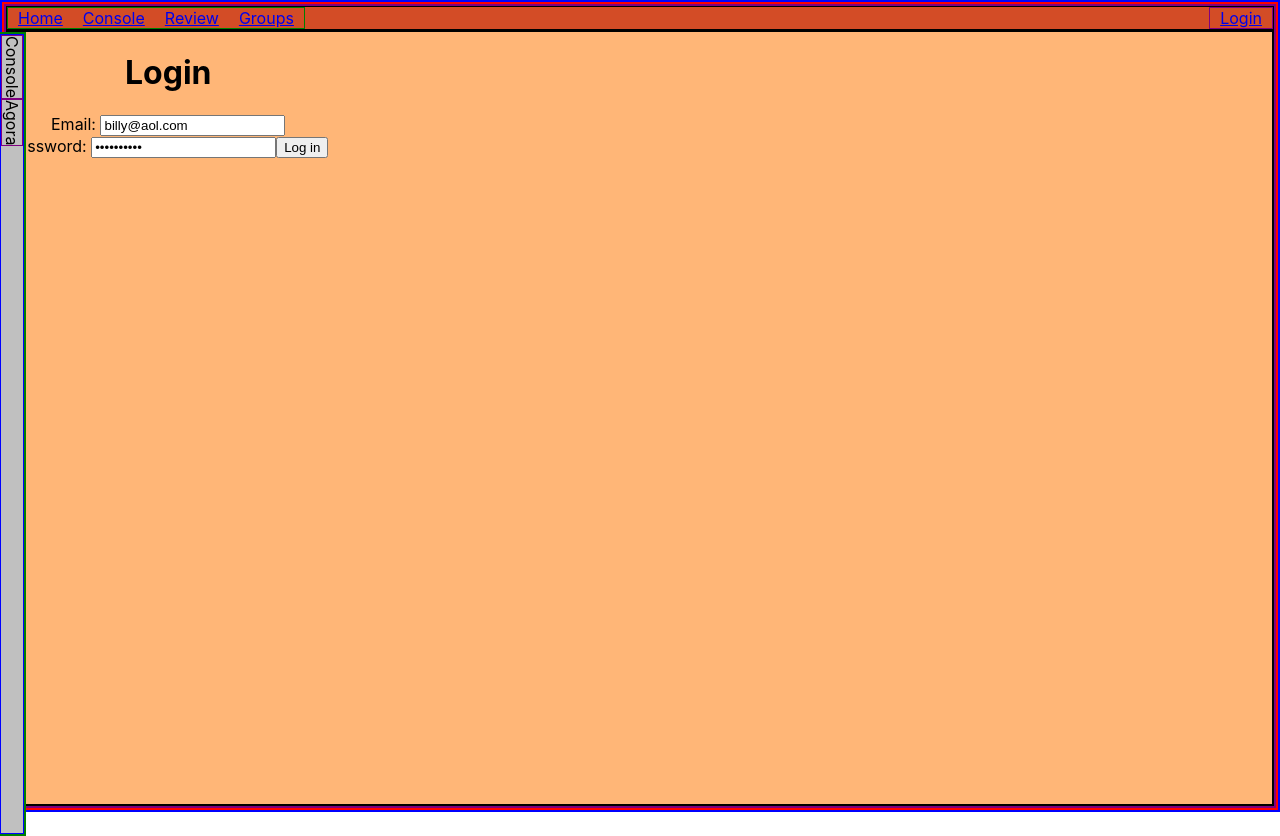
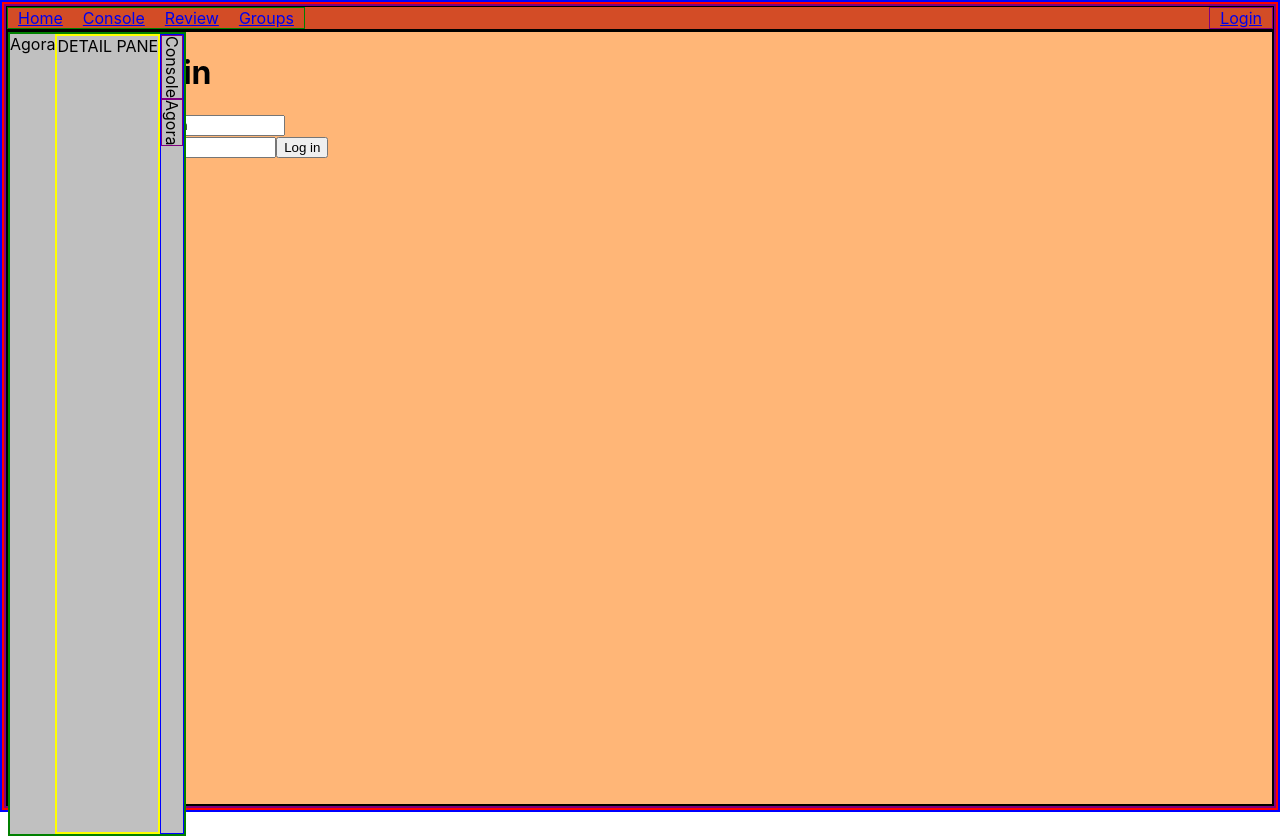
Before and after one commit to leonimanuel/crucible-react, a React (Create React App) app: page /login in a window 1280 px wide. Both pictures are taken after a click on the element "Agora". Built offline with nearby package versions, Linux system fonts and the light colour scheme; no server answers.

Commit message:
created AgoraMenu and GroupsList components

```diff
--- /dev/null
+++ b/src/components/agora/AgoraMenu.js
@@ -0,0 +1,20 @@
+import React, { Component } from 'react';
+import { connect } from "react-redux"
+// import ConsoleTopic from "./ConsoleTopic.js"
+import GroupsList from "./GroupsList.js"
+
+class AgoraMenu extends Component {
+	render() {
+		return (
+			<div id="agora-menu">
+				<div className="">Agora</div>
+				<div id="groups-list">
+					{this.props.groups ? <GroupsList groups={this.props.groups}/> : null}
+				</div>
+			</div>
+		)
+	}
+}
+
+
+export default connect()(AgoraMenu);
--- /dev/null
+++ b/src/components/agora/GroupsList.js
@@ -0,0 +1,19 @@
+import React, { Component } from 'react';
+// import { connect } from "react-redux"
+// import Group from "./Group.js"
+
+class GroupsList extends Component {
+	render() {
+		return (
+			<div >
+				<div>Groups</div>
+				<div>
+					{this.props.groups.map(group =><div>GROUPBOI</div>)}
+				</div>
+			</div>
+		)
+	}
+}
+
+
+export default GroupsList;
--- a/src/containers/MainPane.js
+++ b/src/containers/MainPane.js
@@ -1,14 +1,19 @@
 import React, { Component } from "react"
 import "./sidenav.css"
+import TopicMenu from "../components/console/TopicMenu.js"
+import AgoraMenu from "../components/agora/AgoraMenu.js"
 
 class MainPane extends Component {
 	render() {
 		return (
-			<div id="main-pane">MAIN PANE</div>
+			<div>
+				{this.props.section === "console" ? <TopicMenu /> : null}
+				{this.props.section === "agora" ? <AgoraMenu /> : null}
+			</div>
+
 		)
 	}
 }
 
 
-
 export default MainPane
--- a/src/containers/SideNav.js
+++ b/src/containers/SideNav.js
@@ -11,26 +11,26 @@ class SideNav extends Component {
 	}
 
 	handleTabClick = e => {
-		// console.log(e.target.id)
-		this.setState({section: e.target.id})
-
+		// this.setState({section: e.target.id})
 		let sideNav = document.getElementById("side-nav")
 		let sectionTabs = document.getElementById("sections-list")
 
-		if (this.state.open === true) {
+		if (this.state.open === true && this.state.section === e.target.id) {
 			sideNav.style = `left: -${sideNav.clientWidth - sectionTabs.clientWidth}px`
-		} else {
+			this.setState({open: !this.state.open})
+		} else if (this.state.open === true && this.state.section !== e.target.id) {
+			this.setState({section: e.target.id})
+		} else if (this.state.open === false) {
+			this.setState({section: e.target.id})
 			sideNav.style = `left: 0px`
+			this.setState({open: !this.state.open})
 		}
-
-		// console.log(sideNav.client)
-		this.setState({open: !this.state.open})
 	}
 
 	render() {
 		return (
 			<div id="side-nav" >
-				<MainPane />
+				<MainPane section={this.state.section}/>
 				<DetailPane />
 				<div id="sections-list">
 					<div id="console" className="section-tab" onClick={this.handleTabClick}>Console</div>
```
